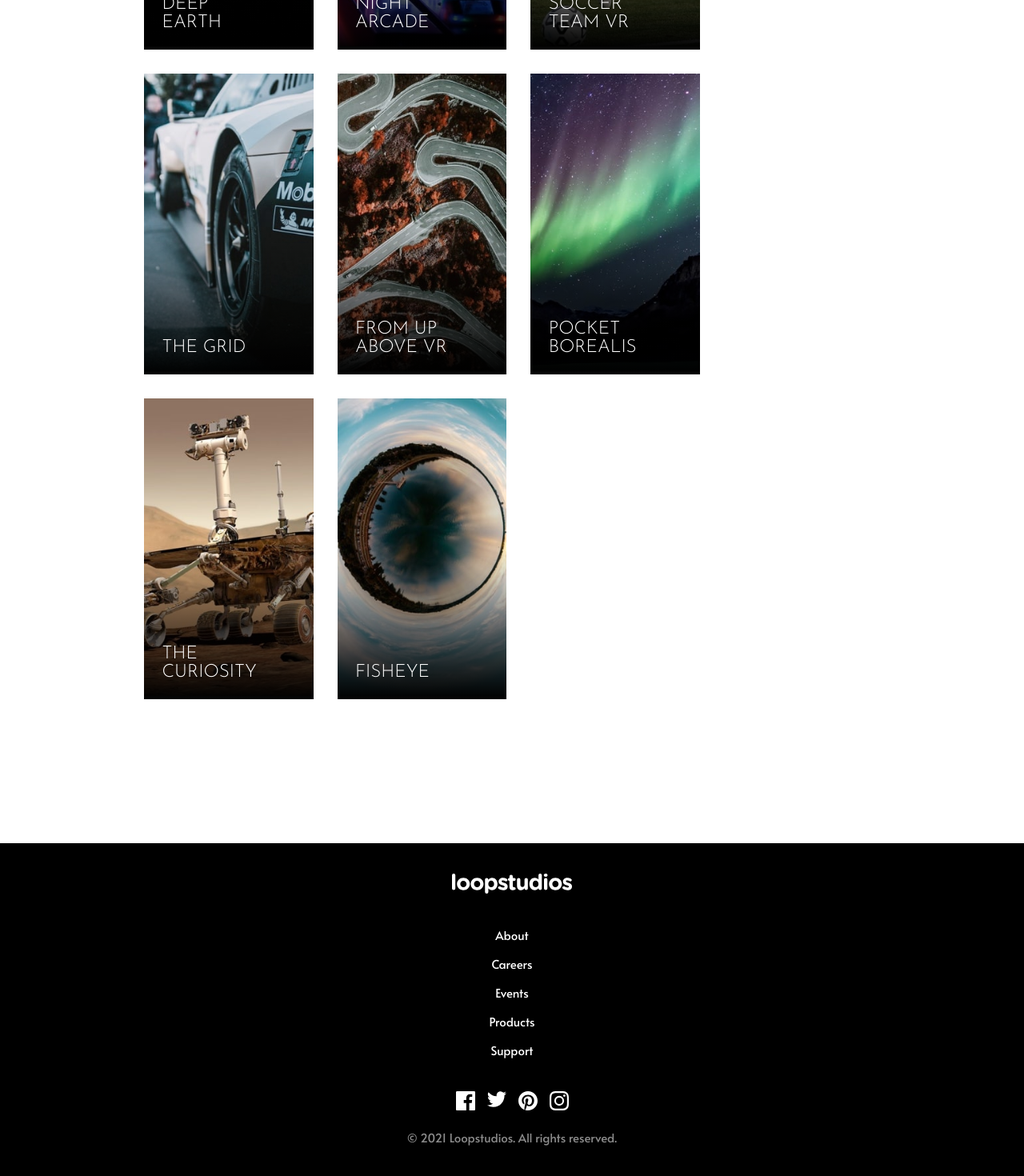
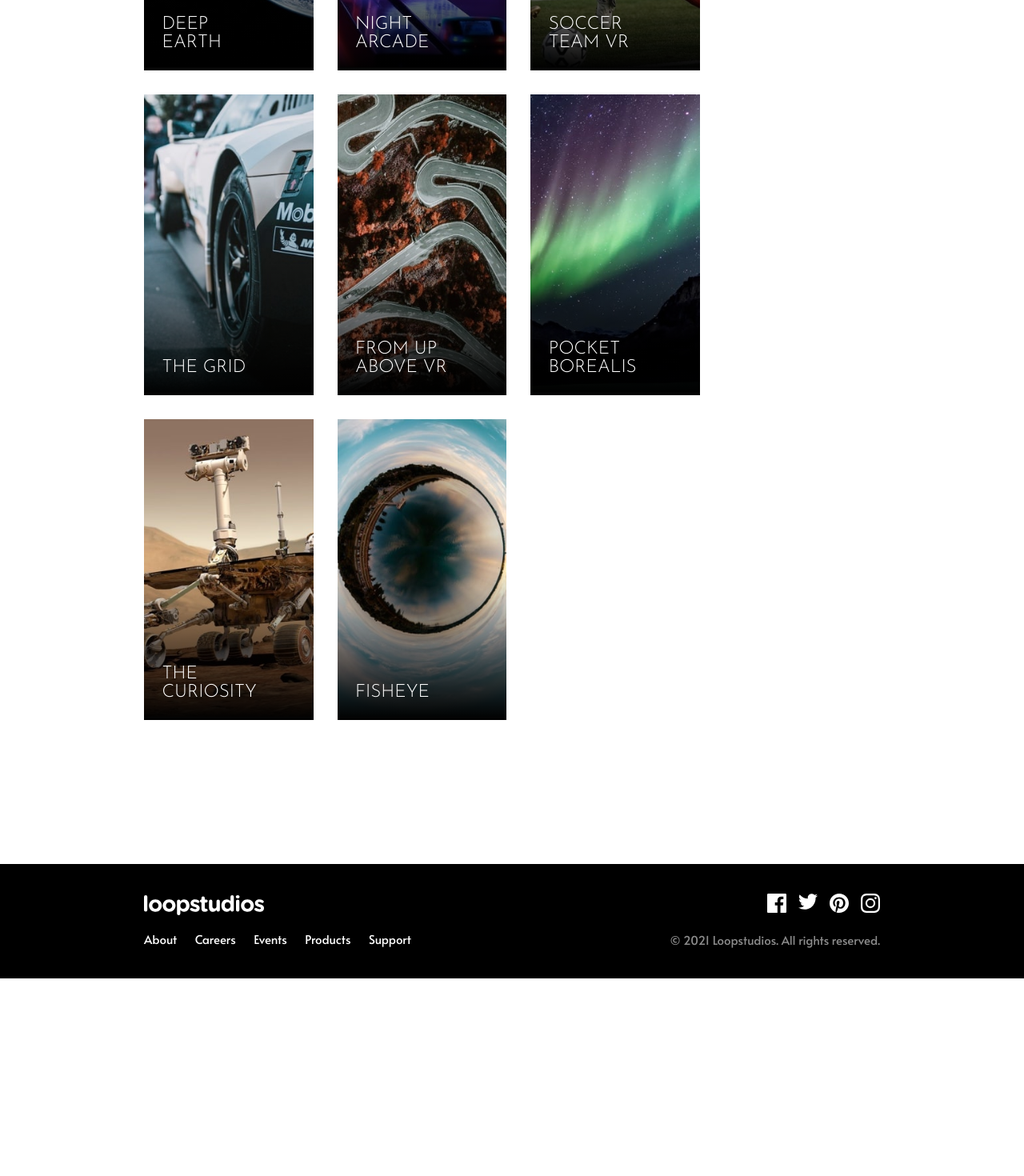
Before and after one commit to mirfanwebdev/loopstudio-landing-frontendmentor, a Vue app: page / in a window 1280 px wide. Shown: the part 2125-3595 px from the top of the page at 80% size. After the commit the page ends 3348 px from the top, so only its background shows below. Built offline with nearby package versions, Linux system fonts and the light colour scheme.

Commit message:
add responsive design to footer and fix padding on products

```diff
--- a/src/components/Footer.vue
+++ b/src/components/Footer.vue
@@ -5,14 +5,18 @@ import BaseSocial from './BaseSocial.vue';
 
 <template>
     <footer>
+        <div class="flex-1">
             <img class="logo" src="../assets/logo.svg" alt="logo"/>
             <div class="flex">
                 <BaseMenu/>
             </div>
+        </div>
+        <div class="flex-2">
             <div class="social">
                 <BaseSocial/>
             </div>
             <p class="copyright">© 2021 Loopstudios. All rights reserved.</p>
+        </div>
     </footer>
 </template>
 
@@ -36,6 +40,12 @@ footer {
     gap: 1rem;
     padding: 1.5rem 0;
 }
+.flex-1, .flex-2 {
+    display: flex;
+    flex-direction: column;
+    gap: 1.25rem;
+    align-items: center;
+}
 .social {
     display: flex;
     gap: 1rem;
@@ -43,4 +53,23 @@ footer {
 .copyright {
     color: var(--dark-gray);
 }
+
+@media screen and (min-width: 768px) {
+    footer {
+        flex-direction: row;
+        justify-content: space-between;
+        padding: 2.5rem 12rem;
+    }
+    .flex {
+        flex-direction: row;
+        gap: 1.5rem;
+        padding: 0;
+    }
+    .flex-1 {
+        align-items: flex-start;
+    }
+    .flex-2 {
+        align-items: flex-end;
+    }
+}
 </style>
--- a/src/components/Products.vue
+++ b/src/components/Products.vue
@@ -47,8 +47,11 @@ h2 {
 }
 
 @media screen and (min-width: 768px) {
+    section {
+        gap: 3rem;
+    }
     h2 {
-        font-size: 3.25rem;
+        font-size: 3.5rem;
     }
     .container-title {
         justify-content: space-between;
```
Lines whose indentation alone changed are shown as unchanged.
